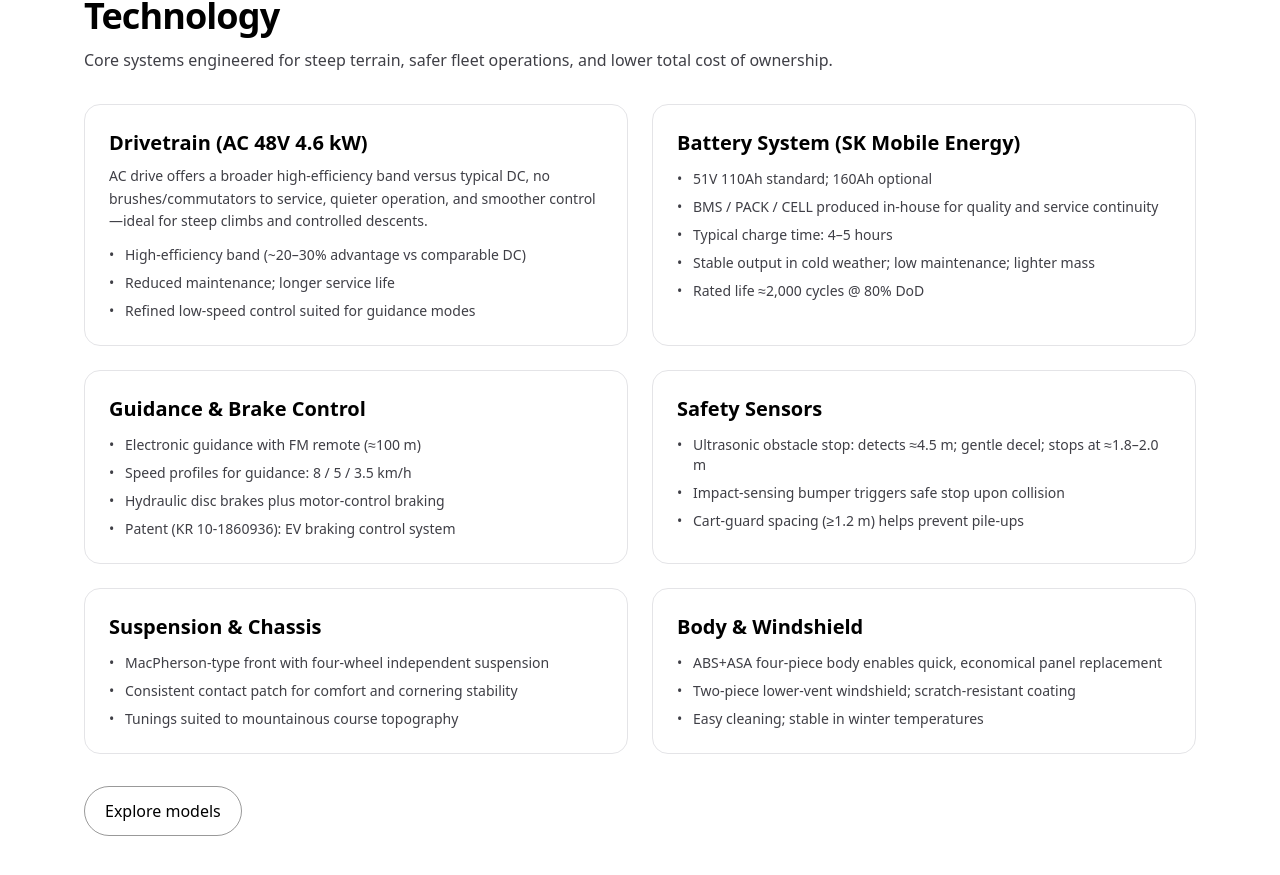
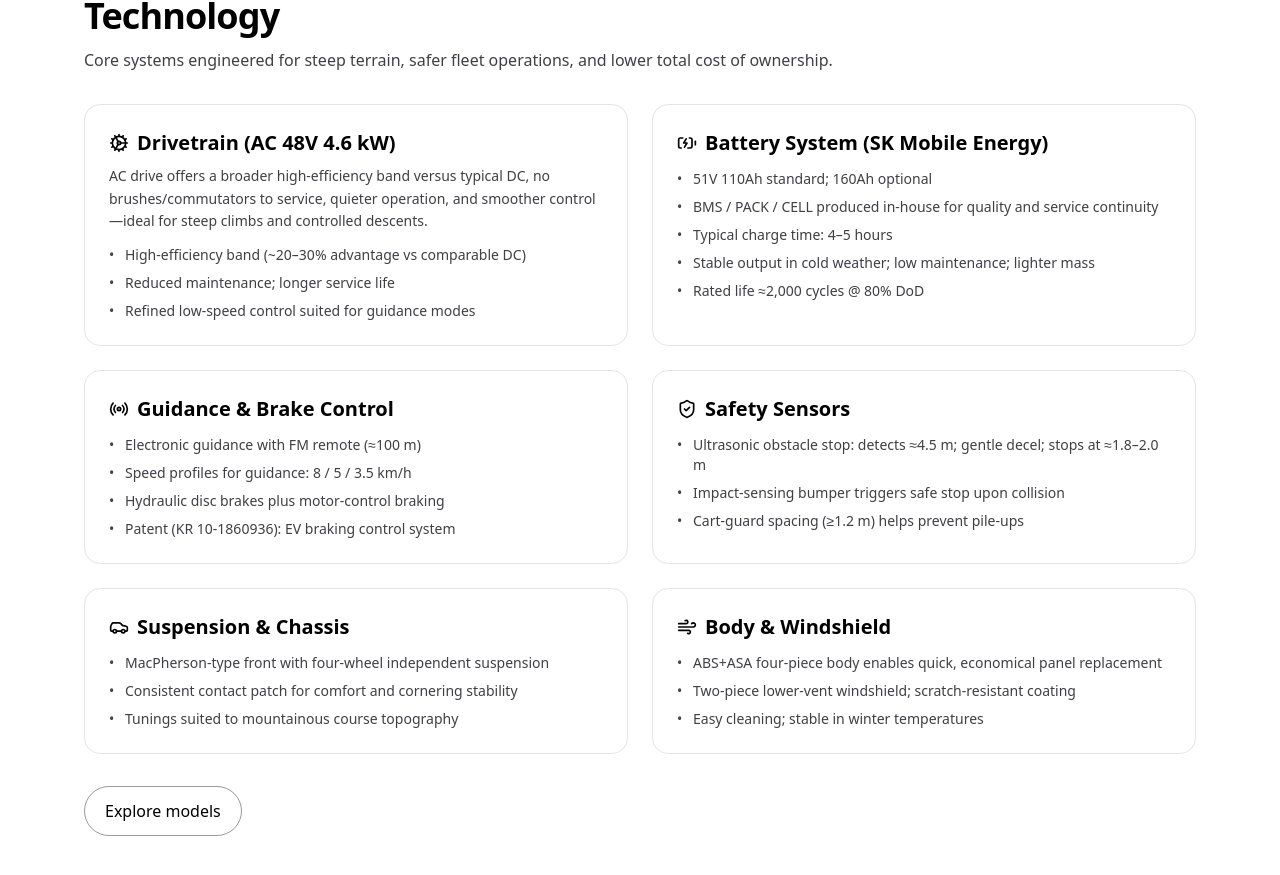
Before and after one commit to Aproglobal/apro-global-site, a React (Vite) app: page / in a window 1280 px wide. Shown: the part 3820-4695 px from the top of the page. Built offline with nearby package versions, Linux system fonts and the light colour scheme.

Commit message:
Update TechSection.tsx

```diff
--- a/src/components/TechSection.tsx
+++ b/src/components/TechSection.tsx
@@ -1,9 +1,17 @@
 import React, { useEffect } from "react";
 import type { TechCopy } from "../data/technology";
 import { trackEvent } from "../services/analytics";
+import { Cog, BatteryCharging, Radio, ShieldCheck, Car, Wind } from "lucide-react";
 
-type Props = {
-  copy: TechCopy;
+type Props = { copy: TechCopy };
+
+const IconById: Record<string, React.ReactNode> = {
+  drivetrain: <Cog className="w-5 h-5 mr-2" aria-hidden />,
+  battery: <BatteryCharging className="w-5 h-5 mr-2" aria-hidden />,
+  guidance: <Radio className="w-5 h-5 mr-2" aria-hidden />,
+  safety: <ShieldCheck className="w-5 h-5 mr-2" aria-hidden />,
+  suspension: <Car className="w-5 h-5 mr-2" aria-hidden />,
+  body: <Wind className="w-5 h-5 mr-2" aria-hidden />,
 };
 
 export default function TechSection({ copy }: Props) {
@@ -28,9 +36,13 @@ export default function TechSection({ copy }: Props) {
             <article
               key={b.id}
               id={b.id}
-              className="rounded-2xl border border-zinc-200 dark:border-zinc-800 p-6"
+              onClick={() => trackEvent("tech_block_click", { id: b.id, title: b.title })}
+              className="rounded-2xl border border-zinc-200 dark:border-zinc-800 p-6 hover:bg-zinc-50 dark:hover:bg-zinc-900 transition-colors"
             >
-              <h3 className="text-xl font-semibold">{b.title}</h3>
+              <h3 className="text-xl font-semibold flex items-center">
+                <span className="inline-flex items-center justify-center">{IconById[b.id] ?? null}</span>
+                {b.title}
+              </h3>
               {b.body && (
                 <p className="mt-2 text-sm text-zinc-700 dark:text-zinc-300 leading-relaxed">
                   {b.body}
```
